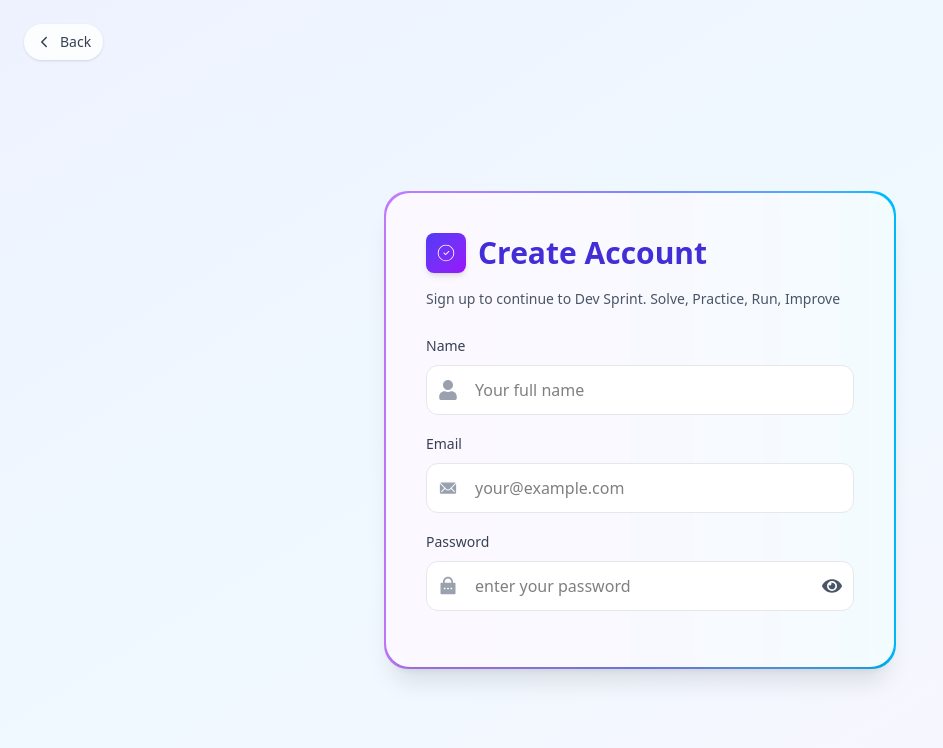
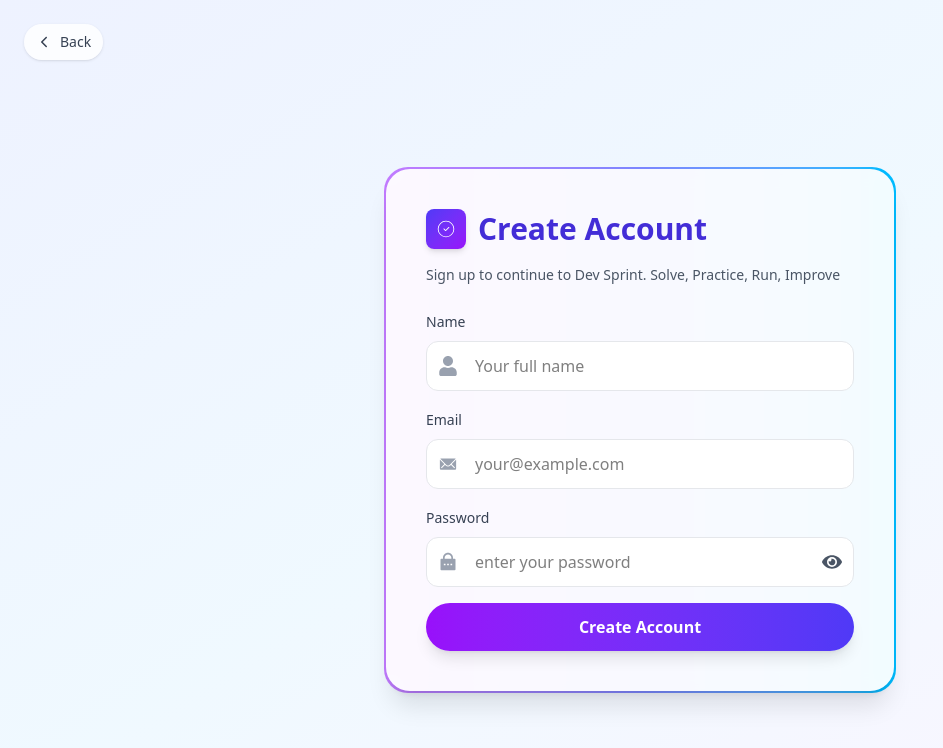
Before and after one commit to muazimmaqbool/dev-sprint-front, a React (Vite) app: page /signup in a window 1280 px wide. Shown: the top 748 px of the page, without its empty margins (0-943 px from the left). Built offline with nearby package versions, Linux system fonts and the light colour scheme.

Commit message:
signup button added

```diff
--- a/src/Pages/Signup.jsx
+++ b/src/Pages/Signup.jsx
@@ -120,7 +120,7 @@ const Signup = ({ onSignupSuccess = null }) => {
               {/* form fields */}
 
               {/* name */}
-               <label className={signupStyles.label}>
+              <label className={signupStyles.label}>
                 <span className={signupStyles.labelText}>Name</span>
                 <div className={signupStyles.inputContainer}>
                   <span className={signupStyles.inputIcon}>
@@ -210,7 +210,9 @@ const Signup = ({ onSignupSuccess = null }) => {
                     className={signupStyles.passwordToggle}
                   >
                     {showPassword ? (
-                      <IoIosEyeOff className={signupStyles.passwordToggleIcon} />
+                      <IoIosEyeOff
+                        className={signupStyles.passwordToggleIcon}
+                      />
                     ) : (
                       <FaEye className={signupStyles.passwordToggleIcon} />
                     )}
@@ -220,6 +222,29 @@ const Signup = ({ onSignupSuccess = null }) => {
                   <p className={signupStyles.errorText}>{errors.password}</p>
                 )}
               </label>
+
+              {/* error message */}
+              {submitError && (
+                <p className={signupStyles.submitError} role="alert">
+                  {submitError}
+                </p>
+              )}
+
+              {/* button */}
+              <div className={signupStyles.buttonsContainer}>
+                <button
+                  className={signupStyles.submitButton}
+                  disabled={loading}
+                  type="submit"
+                >
+                  {loading ? (
+                    "Creating account..."
+                  ) : (
+                    "Create Account"
+                  )}
+                </button>
+              </div>
+
 
 
             </div>
```
